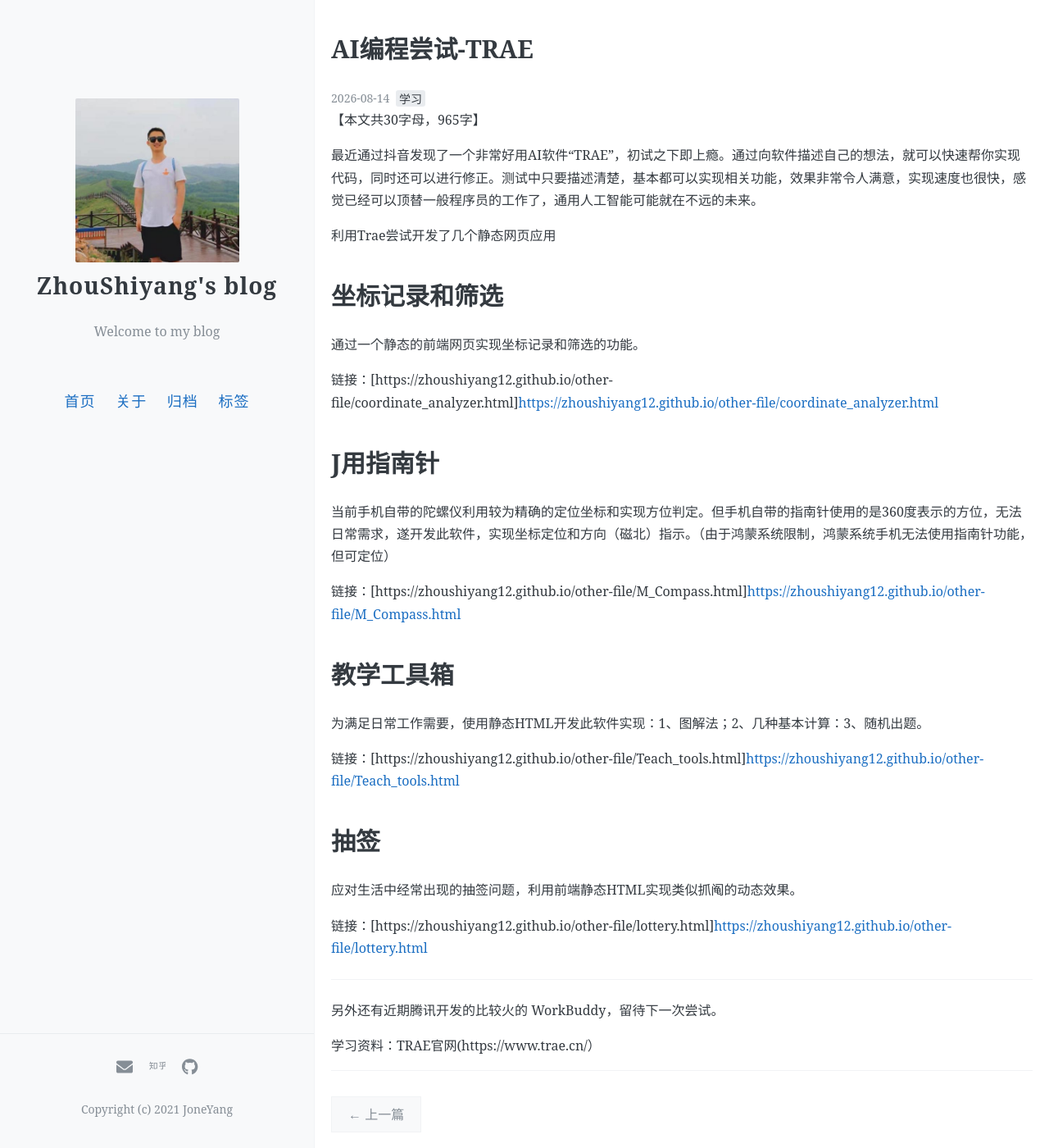
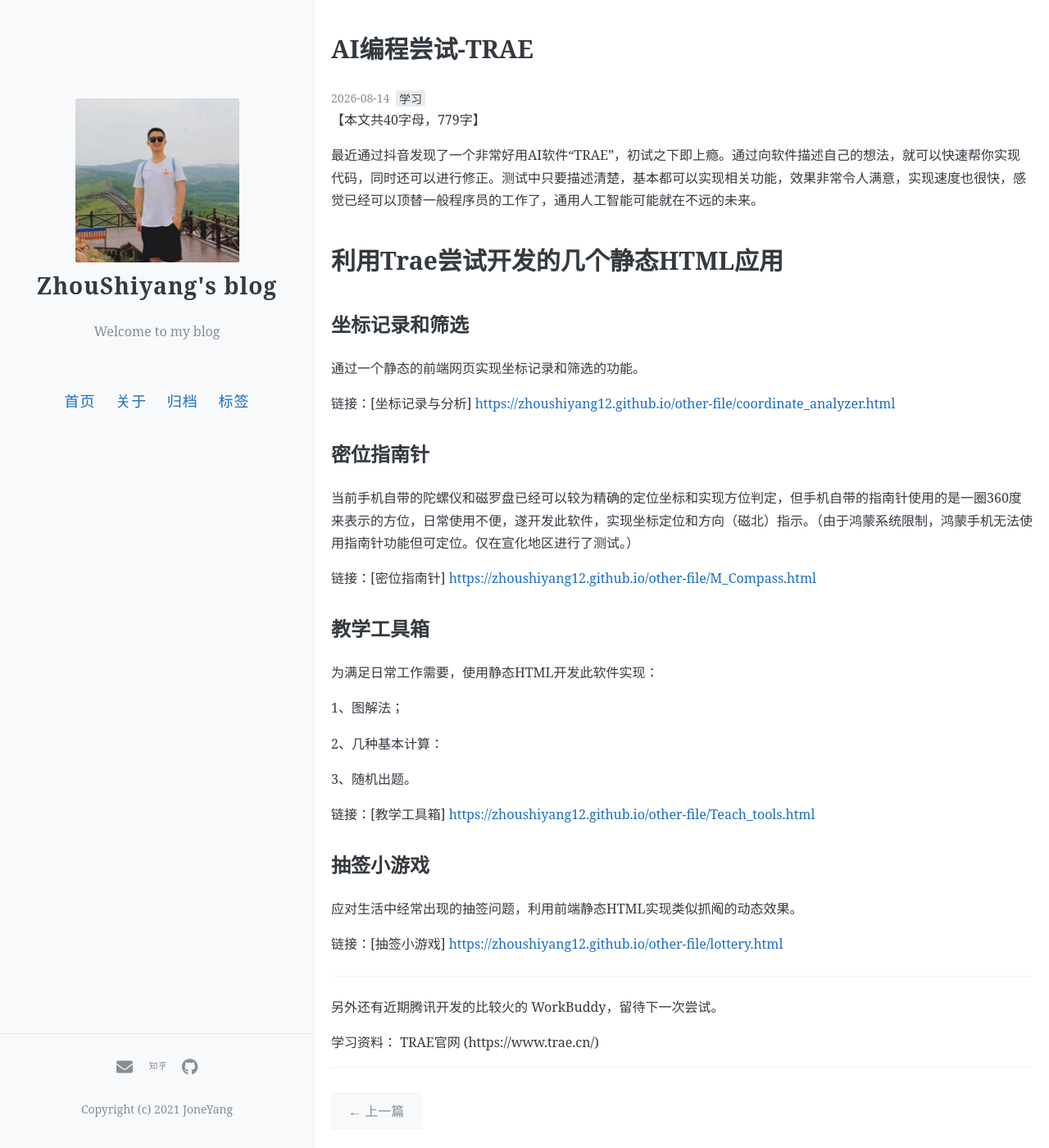
Before and after one commit to zhoushiyang12/zhoushiyang12.github.io, a Jekyll site: the page built from _posts/2026-08-14-AI_software.md, in a window 1280 px wide and 1400 px high. Shown: the whole window at 82% size. Built offline with Jekyll 4.4.1, drawn with Linux system fonts in a browser that asks for light colours; comment, search, counter and statistics services are not loaded.

Commit message:
Update 2026-08-14-AI_software.md

```diff
--- a/_posts/2026-08-14-AI_software.md
+++ b/_posts/2026-08-14-AI_software.md
@@ -9,29 +9,36 @@
 最近通过抖音发现了一个非常好用AI软件“TRAE”，初试之下即上瘾。通过向软件描述自己的想法，就可以快速帮你实现代码，同时还可以进行修正。测试中只要描述清楚，基本都可以实现相关功能，效果非常令人满意，实现速度也很快，感觉已经可以顶替一般程序员的工作了，通用人工智能可能就在不远的未来。
 
 <!-- more -->
-利用Trae尝试开发了几个静态网页应用
-# 坐标记录和筛选
+# 利用Trae尝试开发的几个静态HTML应用
+
+## 坐标记录和筛选
 通过一个静态的前端网页实现坐标记录和筛选的功能。
 
-链接：[https://zhoushiyang12.github.io/other-file/coordinate_analyzer.html]<https://zhoushiyang12.github.io/other-file/coordinate_analyzer.html>
+链接：[坐标记录与分析] <https://zhoushiyang12.github.io/other-file/coordinate_analyzer.html>
 
-# J用指南针
+## 密位指南针
 
-当前手机自带的陀螺仪利用较为精确的定位坐标和实现方位判定。但手机自带的指南针使用的是360度表示的方位，无法日常需求，遂开发此软件，实现坐标定位和方向（磁北）指示。（由于鸿蒙系统限制，鸿蒙系统手机无法使用指南针功能，但可定位）
+当前手机自带的陀螺仪和磁罗盘已经可以较为精确的定位坐标和实现方位判定，但手机自带的指南针使用的是一圈360度来表示的方位，日常使用不便，遂开发此软件，实现坐标定位和方向（磁北）指示。（由于鸿蒙系统限制，鸿蒙手机无法使用指南针功能但可定位。仅在宣化地区进行了测试。）
 
-链接：[https://zhoushiyang12.github.io/other-file/M_Compass.html]<https://zhoushiyang12.github.io/other-file/M_Compass.html>
+链接：[密位指南针] <https://zhoushiyang12.github.io/other-file/M_Compass.html>
 
-# 教学工具箱
+## 教学工具箱
 
-为满足日常工作需要，使用静态HTML开发此软件实现：1、图解法；2、几种基本计算：3、随机出题。
+为满足日常工作需要，使用静态HTML开发此软件实现：
 
-链接：[https://zhoushiyang12.github.io/other-file/Teach_tools.html]<https://zhoushiyang12.github.io/other-file/Teach_tools.html>
+1、图解法；
 
-# 抽签
+2、几种基本计算：
+
+3、随机出题。
+
+链接：[教学工具箱]  <https://zhoushiyang12.github.io/other-file/Teach_tools.html>
+
+## 抽签小游戏
 
 应对生活中经常出现的抽签问题，利用前端静态HTML实现类似抓阄的动态效果。
 
-链接：[https://zhoushiyang12.github.io/other-file/lottery.html]<https://zhoushiyang12.github.io/other-file/lottery.html>
+链接：[抽签小游戏] <https://zhoushiyang12.github.io/other-file/lottery.html>
 
 
 ---------
@@ -39,4 +46,5 @@
 另外还有近期腾讯开发的比较火的 WorkBuddy，留待下一次尝试。
 
 
-学习资料：TRAE官网(https://www.trae.cn/）
+学习资料：
+TRAE官网 (https://www.trae.cn/)
```
